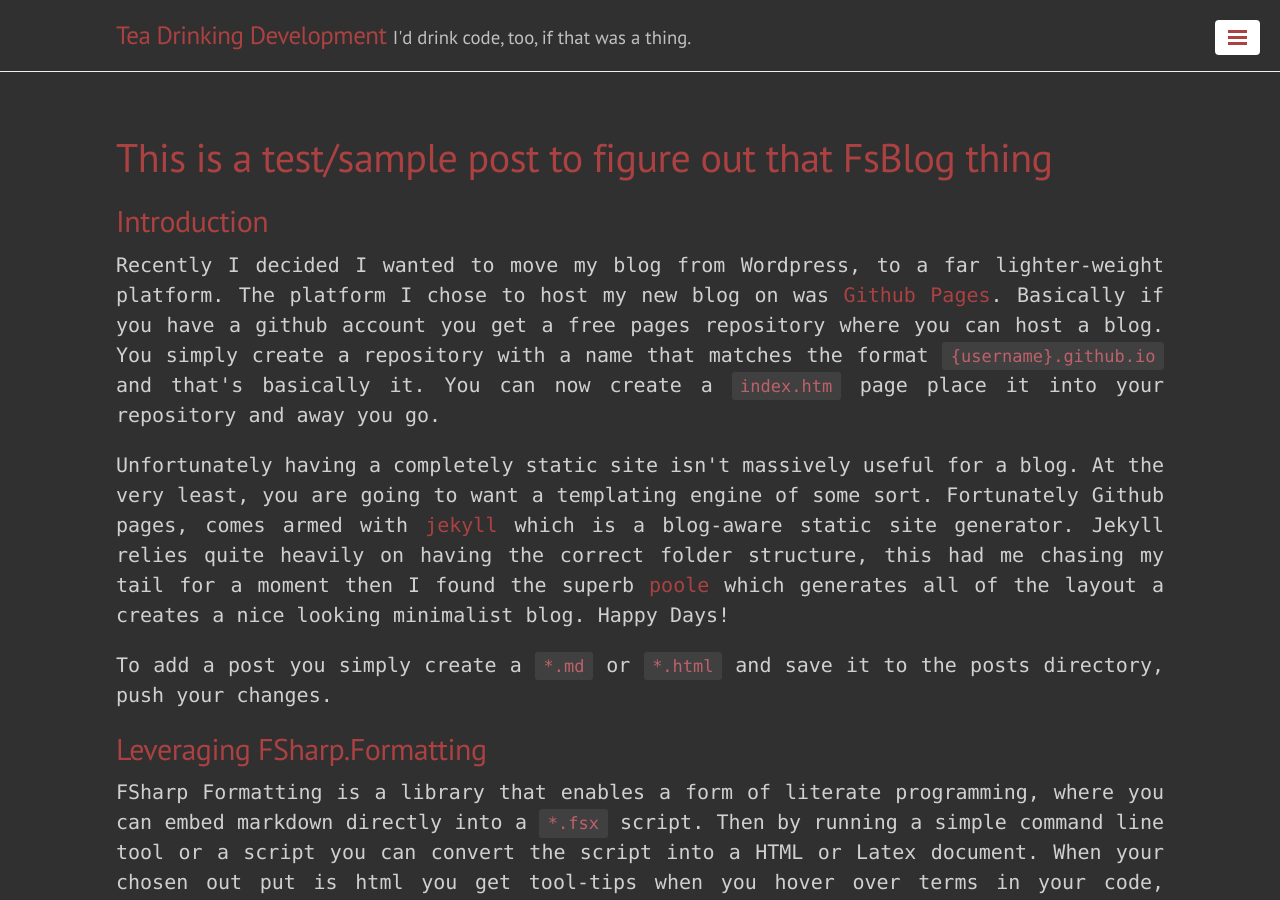
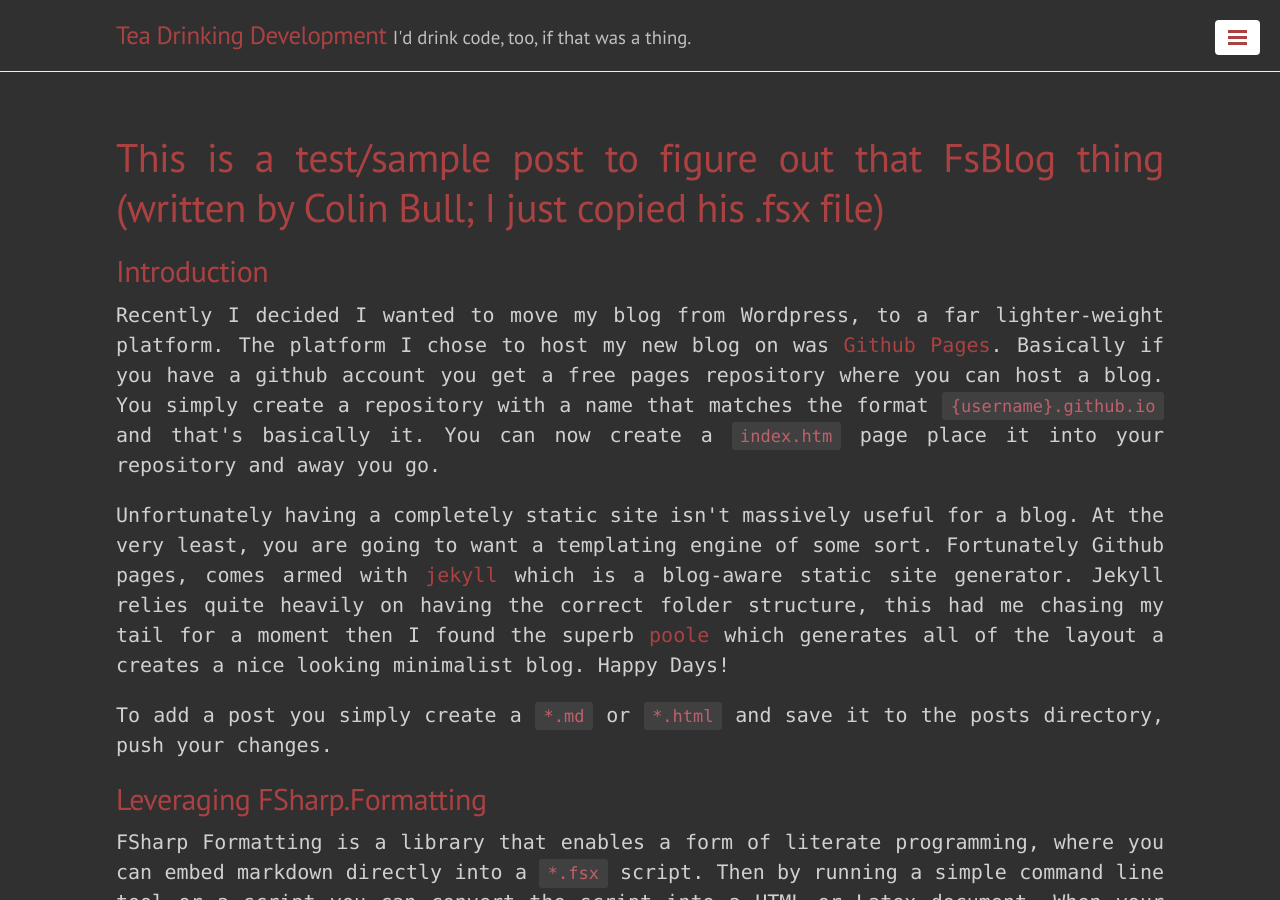
Before and after one commit to TeaDrivenDev/TeaDrivenDev.github.io, a Jekyll site: the page built from _posts/2015-08-06-dings.html, in a window 1280 px wide and 900 px high. Built offline with Jekyll 4.4.1, drawn with Linux system fonts in a browser that asks for light colours; Markdown is read by kramdown in place of the engine named in the settings.

Commit message:
Update 2015-08-06-dings.html

```diff
--- a/_posts/2015-08-06-dings.html
+++ b/_posts/2015-08-06-dings.html
@@ -1,6 +1,6 @@
 ---
 layout: page
-title: This is a test/sample post to figure out that FsBlog thing
+title: This is a test/sample post to figure out that FsBlog thing (written by Colin Bull; I just copied his .fsx file)
 ---
 
 <h2>Introduction</h2>
```
